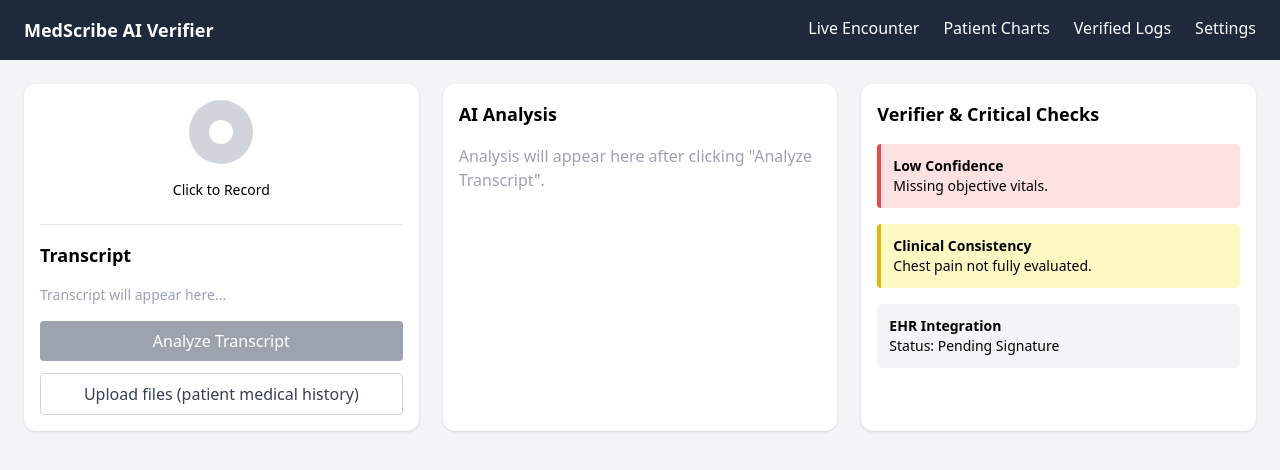
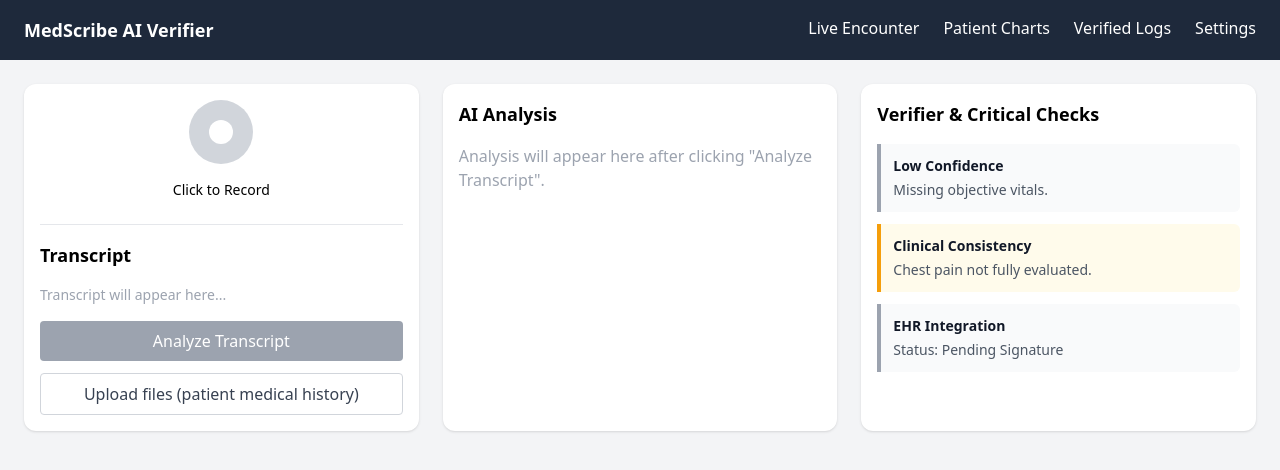
Before and after one commit to JacobScheff/ACM-TrojanHacks-2026, a React app in the folder frontend/: page / in a window 1280 px wide. Shown: the top 470 px of the page. Built offline with nearby package versions, Linux system fonts and the light colour scheme; the HTML template or start-up script is replaced by a standard one.

Commit message:
added file uploading and made analyze functional

```diff
--- a/frontend/src/App.jsx
+++ b/frontend/src/App.jsx
@@ -13,6 +13,42 @@ export default function App() {
   const [activeAnalysisTab, setActiveAnalysisTab] = useState("summary");
   const [loadingAnalysis, setLoadingAnalysis] = useState(false);
   const [medicalHistoryFiles, setMedicalHistoryFiles] = useState([]);
+
+  /** Parse backend flagged string (JSON or Python-style tuples) into { priority, details }[] */
+  const parseFlagged = (flagged) => {
+    if (!flagged || typeof flagged !== "string") return [];
+    const trimmed = flagged.trim();
+    if (!trimmed) return [];
+
+    try {
+      const parsed = JSON.parse(trimmed);
+      if (!Array.isArray(parsed)) return [];
+      return parsed.map((item) => {
+        if (Array.isArray(item) && item.length >= 2) {
+          return { priority: String(item[0]).toLowerCase(), details: String(item[1]) };
+        }
+        if (item && typeof item === "object" && (item.priority || item.details)) {
+          return {
+            priority: String(item.priority || "medium").toLowerCase(),
+            details: String(item.details || ""),
+          };
+        }
+        return null;
+      }).filter(Boolean);
+    } catch {
+      // Fallback: Python-style [("high", "detail"), ("medium", "detail")]
+      const tuples = trimmed.match(/\(\s*["'](high|medium|low)["']\s*,\s*["']((?:[^"'\\]|\\.)*)["']\s*\)/gi);
+      if (tuples) {
+        return tuples.map((t) => {
+          const m = t.match(/\(\s*["'](high|medium|low)["']\s*,\s*["']((?:[^"'\\]|\\.)*)["']\s*\)/i);
+          return m ? { priority: m[1].toLowerCase(), details: m[2].replace(/\\./g, (c) => c === '\\"' ? '"' : c) } : null;
+        }).filter(Boolean);
+      }
+      return [];
+    }
+  };
+
+  const flaggedList = analysis?.flagged ? parseFlagged(analysis.flagged) : [];
 
   const startRecording = async () => {
     const stream = await navigator.mediaDevices.getUserMedia({ audio: true });
@@ -244,9 +280,9 @@ export default function App() {
 
           {!loadingAnalysis && analysis && (
             <>
-              {/* Tabs */}
+              {/* Tabs — Flags moved to right panel */}
               <div className="flex space-x-6 border-b mb-4">
-                {["summary", "thoughts", "critique", "flagged"].map((tab) => (
+                {["summary", "thoughts", "critique"].map((tab) => (
                   <button
                     key={tab}
                     onClick={() => setActiveAnalysisTab(tab)}
@@ -256,9 +292,7 @@ export default function App() {
                         : "text-gray-500"
                     }`}
                   >
-                    {tab === "flagged" ? "Flags" :
-                    tab === "thoughts" ? "Clinical Thoughts" :
-                    tab.charAt(0).toUpperCase() + tab.slice(1)}
+                    {tab === "thoughts" ? "Clinical Thoughts" : tab.charAt(0).toUpperCase() + tab.slice(1)}
                   </button>
                 ))}
               </div>
@@ -281,29 +315,54 @@ export default function App() {
 
 
 
-        {/* RIGHT PANEL */}
+        {/* RIGHT PANEL — Verifier & Critical Checks + Flags */}
         <div className="bg-white rounded-xl shadow p-4">
           <h2 className="font-semibold text-lg mb-4">
             Verifier & Critical Checks
           </h2>
 
-          <div className="space-y-4 text-sm">
+          <div className="space-y-3 text-sm">
+            {loadingAnalysis && (
+              <p className="text-gray-500 py-2">Running checks...</p>
+            )}
 
-            <div className="bg-red-100 border-l-4 border-red-500 p-3 rounded">
-              <strong>Low Confidence</strong><br />
-              Missing objective vitals.
-            </div>
+            {!loadingAnalysis && flaggedList.length > 0 && (
+              <>
+                {flaggedList.map((flag, i) => {
+                  const isHigh = flag.priority === "high";
+                  const isMedium = flag.priority === "medium";
+                  const bg = isHigh ? "bg-red-50" : isMedium ? "bg-amber-50" : "bg-gray-50";
+                  const border = isHigh ? "border-red-500" : isMedium ? "border-amber-500" : "border-gray-400";
+                  const title = flag.priority.charAt(0).toUpperCase() + flag.priority.slice(1) + " priority";
+                  return (
+                    <div
+                      key={i}
+                      className={`${bg} border-l-4 ${border} p-3 rounded-r-md shadow-sm`}
+                    >
+                      <strong className="text-gray-900">{title}</strong>
+                      <p className="mt-1 text-gray-700 leading-snug">{flag.details}</p>
+                    </div>
+                  );
+                })}
+              </>
+            )}
 
-            <div className="bg-yellow-100 border-l-4 border-yellow-500 p-3 rounded">
-              <strong>Clinical Consistency</strong><br />
-              Chest pain not fully evaluated.
-            </div>
-
-            <div className="bg-gray-100 p-3 rounded">
-              <strong>EHR Integration</strong><br />
-              Status: Pending Signature
-            </div>
-
+            {!loadingAnalysis && (!analysis || flaggedList.length === 0) && (
+              <>
+                <div className="bg-gray-50 border-l-4 border-gray-400 p-3 rounded-r-md">
+                  <strong className="text-gray-900">Low Confidence</strong>
+                  <p className="mt-1 text-gray-600">Missing objective vitals.</p>
+                </div>
+                <div className="bg-amber-50 border-l-4 border-amber-500 p-3 rounded-r-md">
+                  <strong className="text-gray-900">Clinical Consistency</strong>
+                  <p className="mt-1 text-gray-600">Chest pain not fully evaluated.</p>
+                </div>
+                <div className="bg-gray-50 border-l-4 border-gray-400 p-3 rounded-r-md">
+                  <strong className="text-gray-900">EHR Integration</strong>
+                  <p className="mt-1 text-gray-600">Status: Pending Signature</p>
+                </div>
+              </>
+            )}
           </div>
         </div>
 
```
